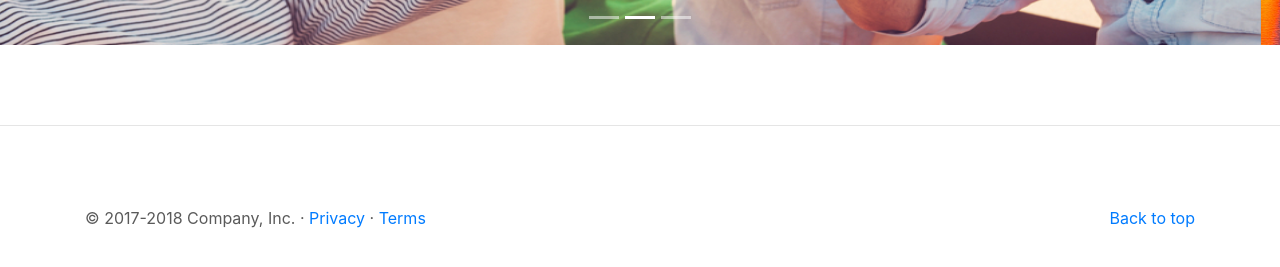
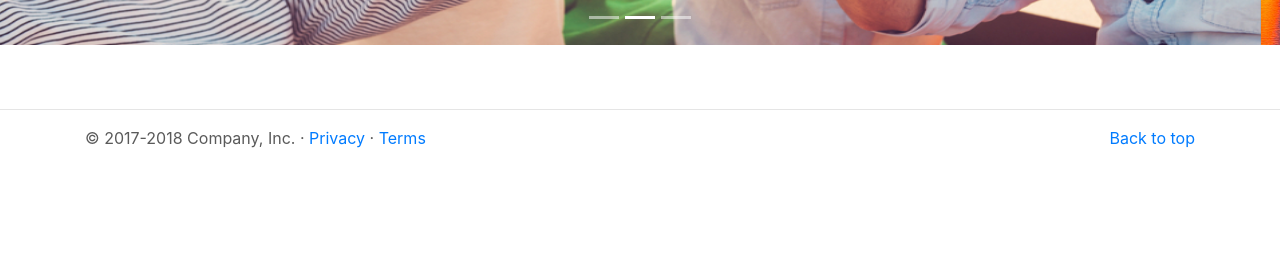
Before and after one commit to jamiller445/Project1, a plain HTML site: page index.html in a window 1280 px wide. Shown: the part 515-782 px from the top of the page. Drawn offline with nearby package versions, Linux system fonts and the light colour scheme; files whose address does not match are found by name.

Commit message:
31Dec18.update4

```diff
--- a/index.html
+++ b/index.html
@@ -94,10 +94,12 @@
           <span class="sr-only">Next</span>
         </a>
       </div>
+      <hr>
 
         <!-- START THE FEATURETTES -->
 
-        <hr class="featurette-divider">
+        <!-- <hr class="featurette-divider"> -->
+
 
         <!-- <div class="row featurette">
           <div class="col-md-7">
```
